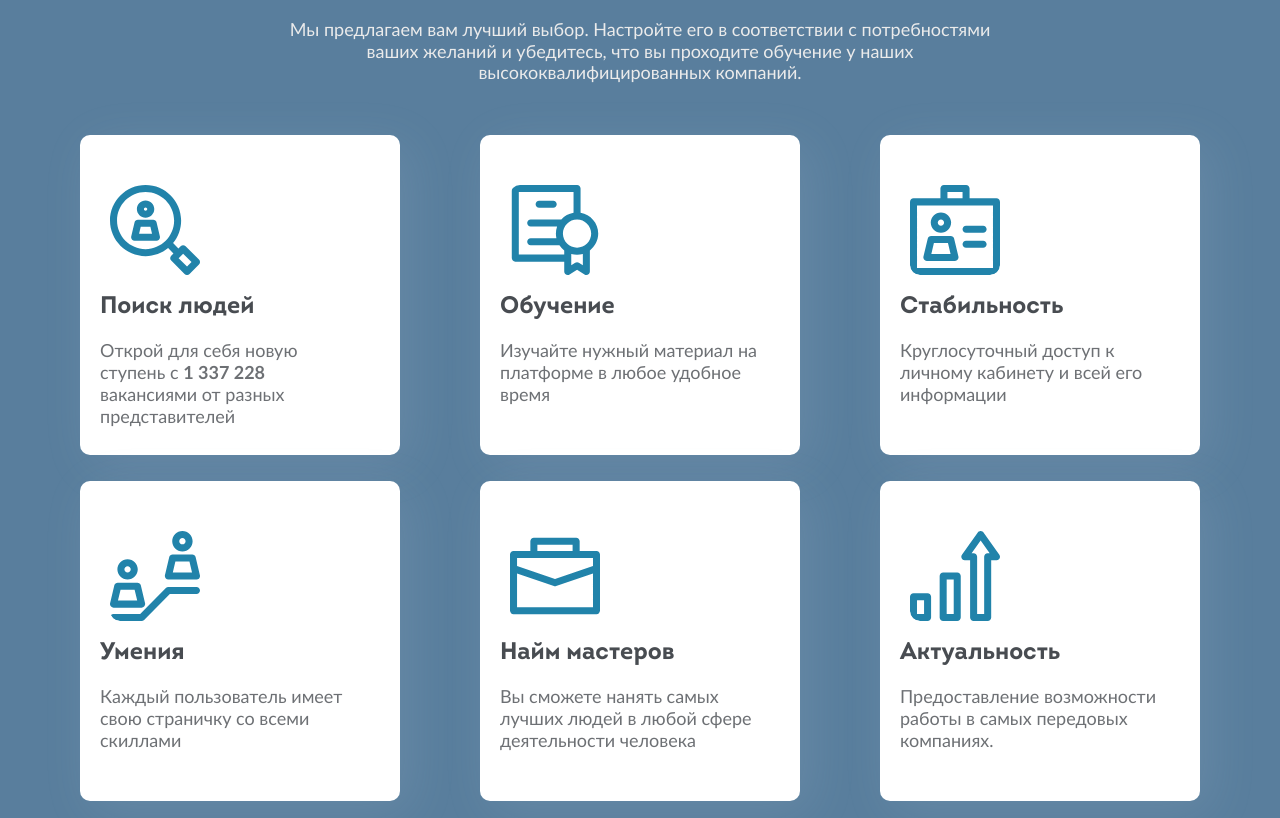
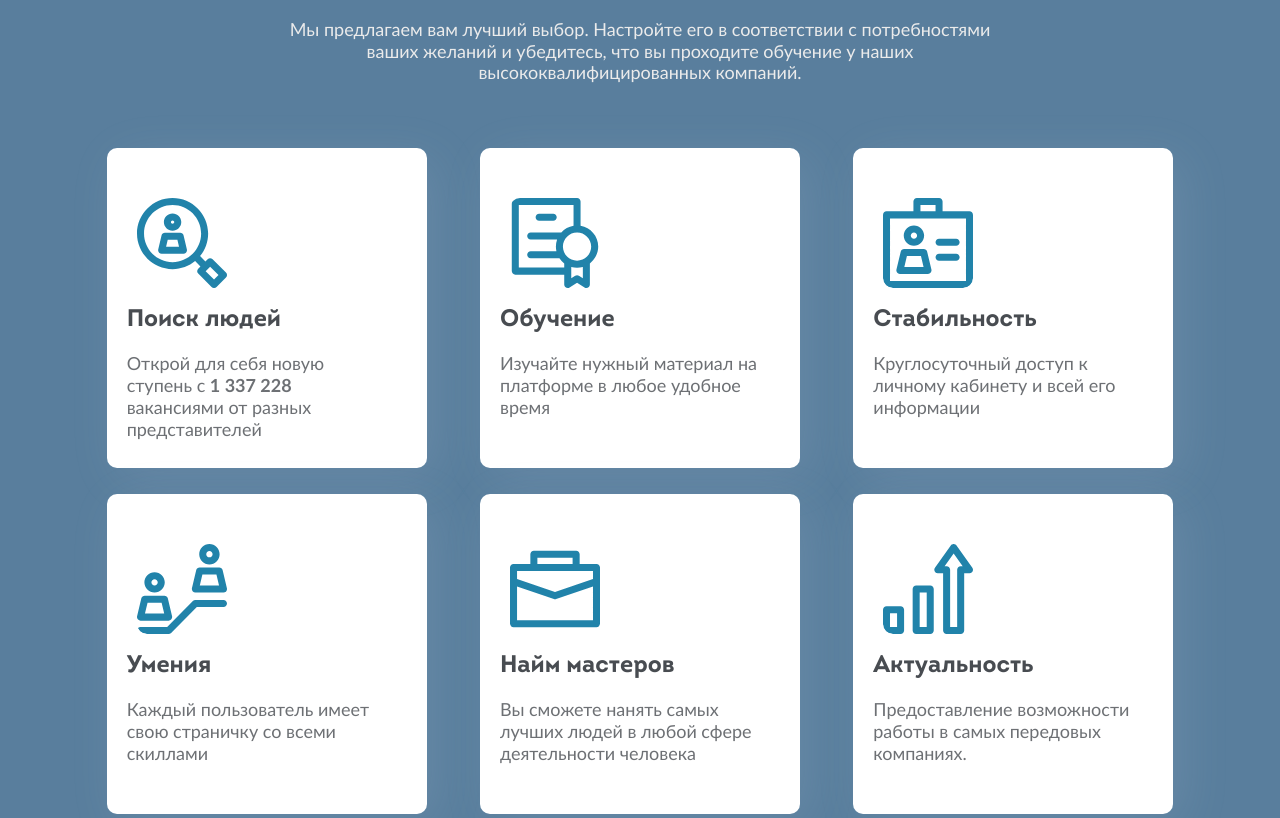
Before and after one commit to JEAS0N/MGOK, a plain HTML site: page index.html in a window 1280 px wide. Shown: the part 600-1418 px from the top of the page. Drawn offline with Linux system fonts and the light colour scheme; files whose address does not match are found by name.

Commit message:
Add files via upload

```diff
--- a/css/style.css
+++ b/css/style.css
@@ -114,22 +114,14 @@ main{
     margin: 50px auto 100px auto;
     width: 1120px;
     height: 692px;
+
 }
 .content__card{
     display: flex;
     flex-direction: column;
     width: 320px;
     height: 320px;
-    margin-right: 80px;
-    background: #FFFFFF;
-    box-shadow: 10px 10px 50px rgba(229, 233, 246, 0.1);
-    border-radius: 10px;
-}
-.content__card3{
-    display: flex;
-    flex-direction: column;
-    width: 320px;
-    height: 320px;
+    margin: auto;
     background: #FFFFFF;
     box-shadow: 10px 10px 50px rgba(229, 233, 246, 0.1);
     border-radius: 10px;
--- a/index.html
+++ b/index.html
@@ -8,6 +8,7 @@
   <link rel='stylesheet' type='text/css' media='screen' href='css/style.css'>
   <link type="image/x-icon" href="image/logo.ico" rel="shortcut icon">
   <link type="Image/x-icon" href="image/logo.ico" rel="icon">
+
 </head>
 <body>
   <header>
@@ -65,8 +66,8 @@
           <span>Мы предлагаем вам лучший выбор. Настройте его в соответствии с потребностями ваших желаний и убедитесь, что вы проходите обучение у наших высококвалифицированных компаний.</span>
         </div>
 
-        <div class="content__conteiner_cards">
-          <script src="js/main.js"></script>
+        <div class="content__conteiner_cards" id="content__conteiner_cards">
+
         </div>
 
       </section>
@@ -168,5 +169,6 @@
     </div>
 
   </footer>
+  <script src="js/main.js"></script>
 </body>
 </html>
--- a/js/main.js
+++ b/js/main.js
@@ -1,32 +1,39 @@
-document.write (
-  `<div class=\"content__card\">
-    <img class= \"content__card_image\" src= \"image/info/search.svg \">
-    <span class=\"content__card_head\">Поиск людей</span>
-    <span class=\"content__card_text\">Открой для себя новую ступень с <b>1 337 228</b> вакансиями от разных представителей</span>
-  </div>
-  <div class="content__card">
-    <img class="content__card_image" src="image/info/diploma.svg">
-    <span class="content__card_head">Обучение</span>
-    <span class="content__card_text">Изучайте нужный материал на платформе в любое удобное время</span>
-  </div>
-  <div class="content__card3">
-    <img class="content__card_image" src="image/info/card.svg">
-    <span class="content__card_head">Стабильность</span>
-    <span class="content__card_text">Круглосуточный доступ к личному кабинету и всей его информации</span>
-  </div>
-  <div class="content__card">
-    <img class="content__card_image" src="image/info/leader.svg">
-    <span class="content__card_head">Умения</span>
-    <span class="content__card_text">Каждый пользователь имеет свою страничку со всеми скиллами</span>
-  </div>
-  <div class="content__card">
-    <img class="content__card_image" src="image/info/diplomat.svg">
-    <span class="content__card_head">Найм мастеров</span>
-    <span class="content__card_text">Вы сможете нанять самых лучших людей в любой сфере  деятельности человека</span>
-  </div>
-  <div class="content__card3">
-    <img class="content__card_image" src="image/info/profits.svg">
-    <span class="content__card_head">Актуальность</span>
-    <span class="content__card_text">Предоставление возможности работы в самых передовых компаниях.</span>
-  </div>`
-);
+let cards = [
+  {
+    image: "image/info/search.svg",
+    head:  "Поиск людей",
+    text: "Открой для себя новую ступень с <b>1 337 228</b> вакансиями от разных представителей"
+  },
+  {
+    image: "image/info/diploma.svg",
+    head:  "Обучение",
+    text: "Изучайте нужный материал на платформе в любое удобное время"
+  },
+  {
+    image: "image/info/card.svg",
+    head:  "Стабильность",
+    text: "Круглосуточный доступ к личному кабинету и всей его информации"
+  },
+  {
+    image: "image/info/leader.svg",
+    head:  "Умения",
+    text: "Каждый пользователь имеет свою страничку со всеми скиллами"
+  },
+  {
+    image: "image/info/diplomat.svg",
+    head:  "Найм мастеров",
+    text: "Вы сможете нанять самых лучших людей в любой сфере  деятельности человека"
+  },
+  {
+    image: "image/info/profits.svg",
+    head:  "Актуальность",
+    text: "Предоставление возможности работы в самых передовых компаниях."
+  },
+
+]
+
+const cardBlock = document.querySelector(".content__conteiner_cards")
+cards.forEach(card => {
+  cardBlock.innerHTML += "<div class='content__card'> <img class='content__card_image' src='" + card.image + "'> <span class='content__card_head'>  " + card.head + "  </span> <span class='content__card_text'>  " + card.text +"  </span>"
+});
+console.log(cards);
```
